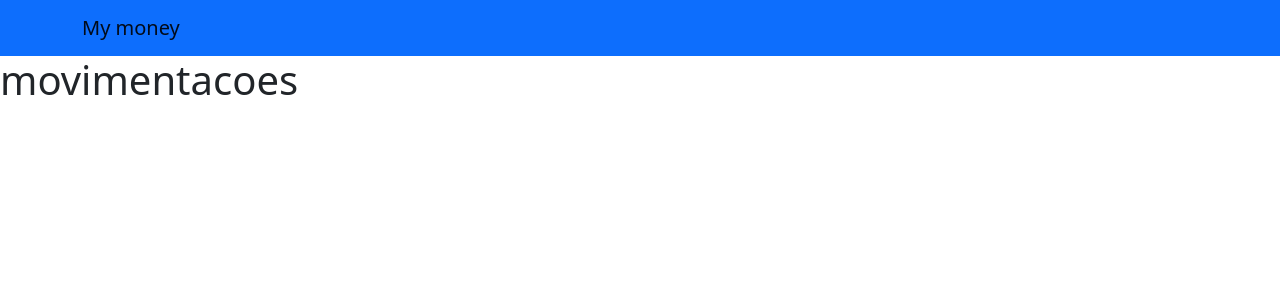
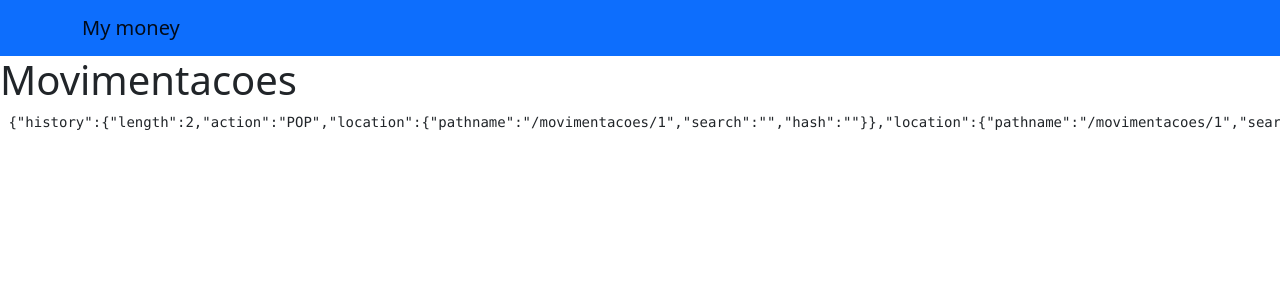
Before and after one commit to felipe-programador-18/restapi-firebase, a React (Create React App) app in the folder myapp/: page /movimentacoes/1 in a window 1280 px wide. Shown: the top 300 px of the page. Built offline with nearby package versions, Linux system fonts and the light colour scheme.

Commit message:
c94- modify and it working code

```diff
--- a/myapp/src/App.js
+++ b/myapp/src/App.js
@@ -4,6 +4,7 @@ import './App.css'
 import Header from './elements/Header'
 import AddingMo from '../../myapp/src/pages/Home/Adding.mon'
 import Month from './pages/Home/Meses'
+import Movimentacoes from './pages/Movimentacoes'
 
 // THIS REST turned about init
 //import REST from './rest'
@@ -19,9 +20,9 @@ const Home = () =>{
   )
 }
 
-const Movimentacoes = () =>{
-  return <h1> movimentacoes</h1>
-}
+//const Movimentacoes = () =>{
+  //return <h1> Movimentacões</h1>
+//}
 
 
 
```
